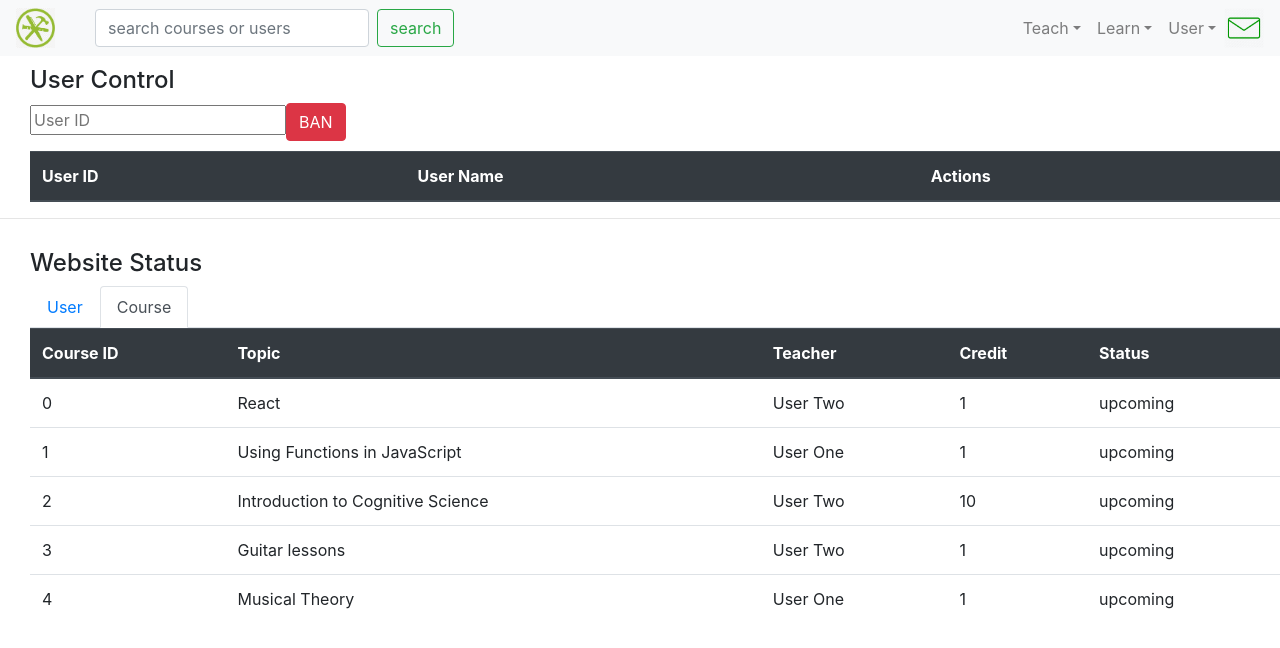
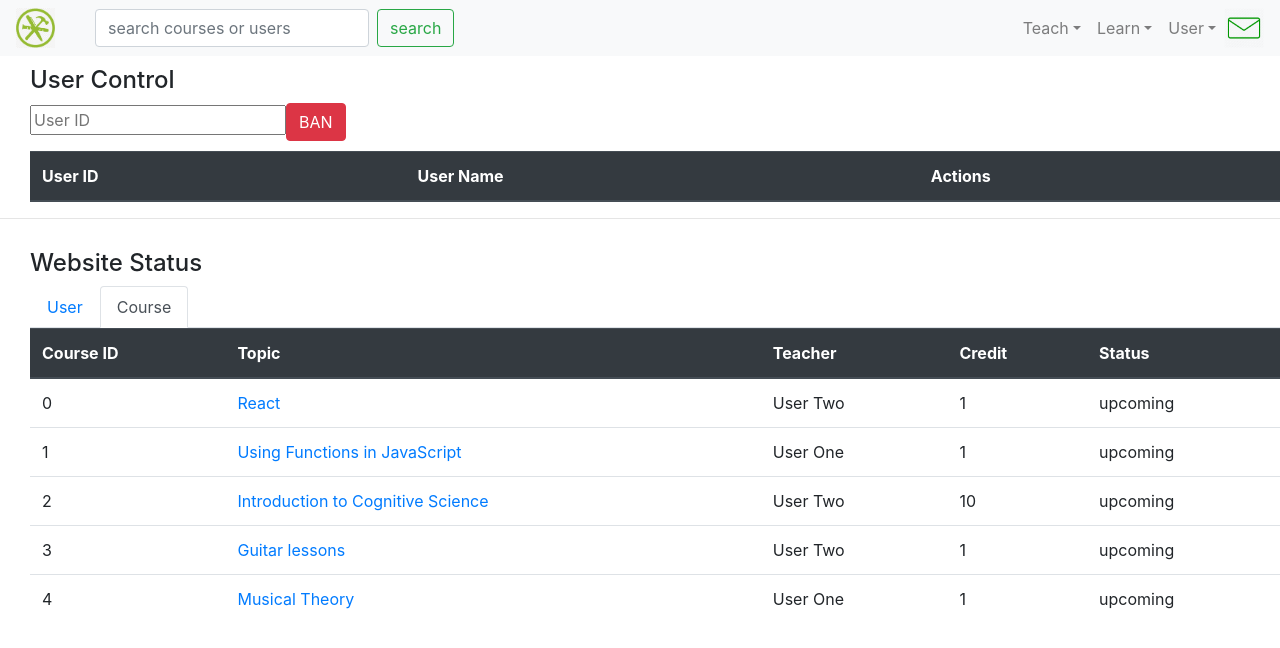
Before and after one commit to jgab13/TalentSwap, a React (Create React App) app in the folder talent_swap/: page /AdminDashboard in a window 1280 px wide. Both pictures are taken after a click on the tab "Course". Shown: the top 648 px of the page. Built offline with nearby package versions, Linux system fonts and the light colour scheme.

Commit message:
make website status on admin dashboard clickable

```diff
--- a/talent_swap/src/react-components/AdminDashboard/WebsiteStatus.js
+++ b/talent_swap/src/react-components/AdminDashboard/WebsiteStatus.js
@@ -3,6 +3,7 @@ import { hardcodedCourses } from "./../../courses/testcourses.js"
 import { hardCodedUsers } from "./../../users/user-manager.js"
 
 import { Table, Tab, Tabs } from 'react-bootstrap';
+import { Link } from 'react-router-dom';
 
 const user = hardCodedUsers;
 const course = hardcodedCourses;
@@ -14,7 +15,9 @@ export class UserTable extends React.Component {
       {user.map((user) => (
       <tr>
         <td>{user.id}</td>
-        <td>{user.name}</td>
+        <td><Link to= {{pathname:`/UserProfile/${user.id}`}} >
+                  {user.name}
+            </Link></td>
         <td>{user.credits}</td>
         <td>{user.coursesTeaching}</td>
         <td>{user.coursesLearning}</td>
@@ -25,7 +28,6 @@ export class UserTable extends React.Component {
   }
 }
 
-
 export class CourseTable extends React.Component {
   render() {
     return(
@@ -33,7 +35,13 @@ export class CourseTable extends React.Component {
       {course.map((course) => (
       <tr>
         <td>{course.id}</td>
-        <td>{course.topic}</td>
+        <td><Link to= {{
+                        pathname: '/DetailedCoursePage',
+                        state: {
+                          course: course}
+                      }} >
+                  {course.topic}
+            </Link></td>
         <td>{course.teacher}</td>
         <td>{course.credit}</td>
         <td>{course.status}</td>
```
